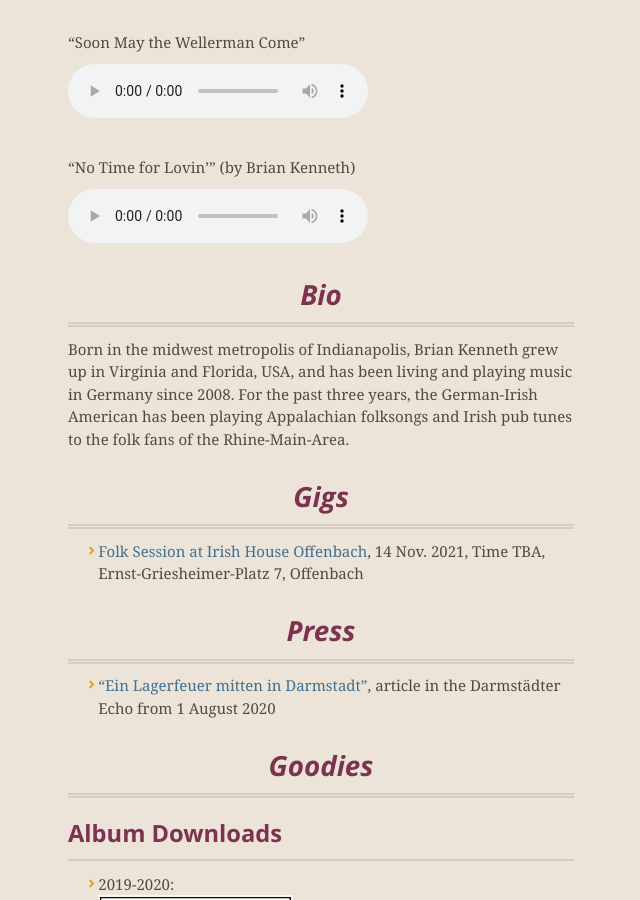
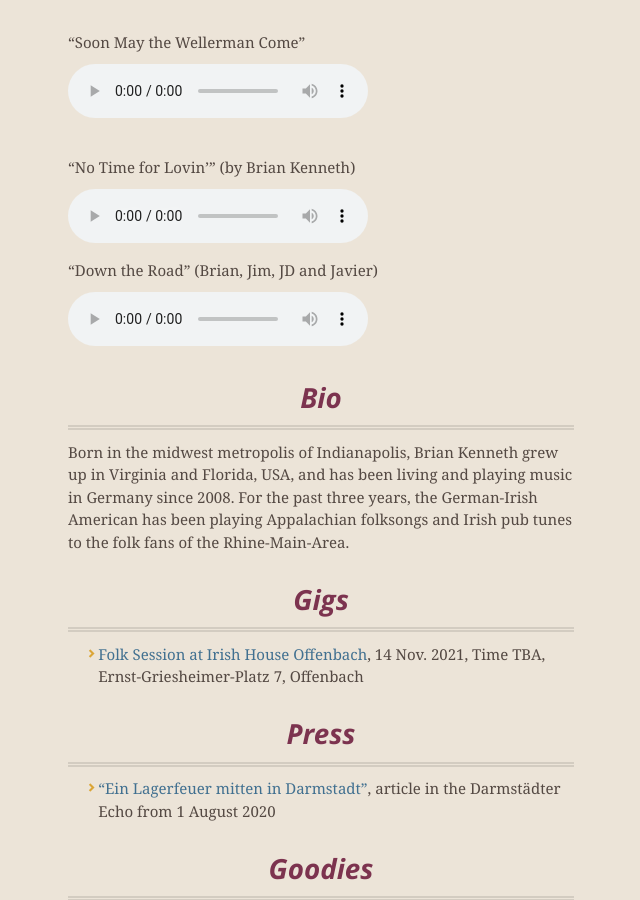
Before and after one commit to BrianInGermany/briankennethmusic, a Jekyll site: the page built from README.md, in a window 1280 px wide and 900 px high, scrolled down 957 px. Shown: the whole window, without its empty margins (319-959 px from the left). Built offline with Jekyll 4.4.1, drawn with Linux system fonts in a browser that asks for light colours; our own code applies the rules of GitHub Pages for plain Markdown files; comment, search, counter and statistics services are not loaded.

Commit message:
add jam tune

```diff
--- a/README.md
+++ b/README.md
@@ -25,6 +25,10 @@
 "No Time for Lovin'" (by Brian Kenneth)
  <audio controls>
      <source src="assets\images\No_Time_for_Lovin.mp3" type="audio/mpeg">
+</audio>
+"Down the Road" (Brian, Jim, JD and Javier)
+ <audio controls>
+     <source src="assets\images\jam_session.mp3" type="audio/mpeg">
 </audio>
 <!-- <iframe width="100%" height="400" scrolling="no" frameborder="no" allow="autoplay" src="https://w.soundcloud.com/player/?url=https%3A//api.soundcloud.com/playlists/1021407670&color=%23ff5500&auto_play=false&hide_related=false&show_comments=true&show_user=true&show_reposts=false&show_teaser=true&visual=true"></iframe> -->
 
```
Also changed, not shown: deutsch.md (+4 -0 lines).
